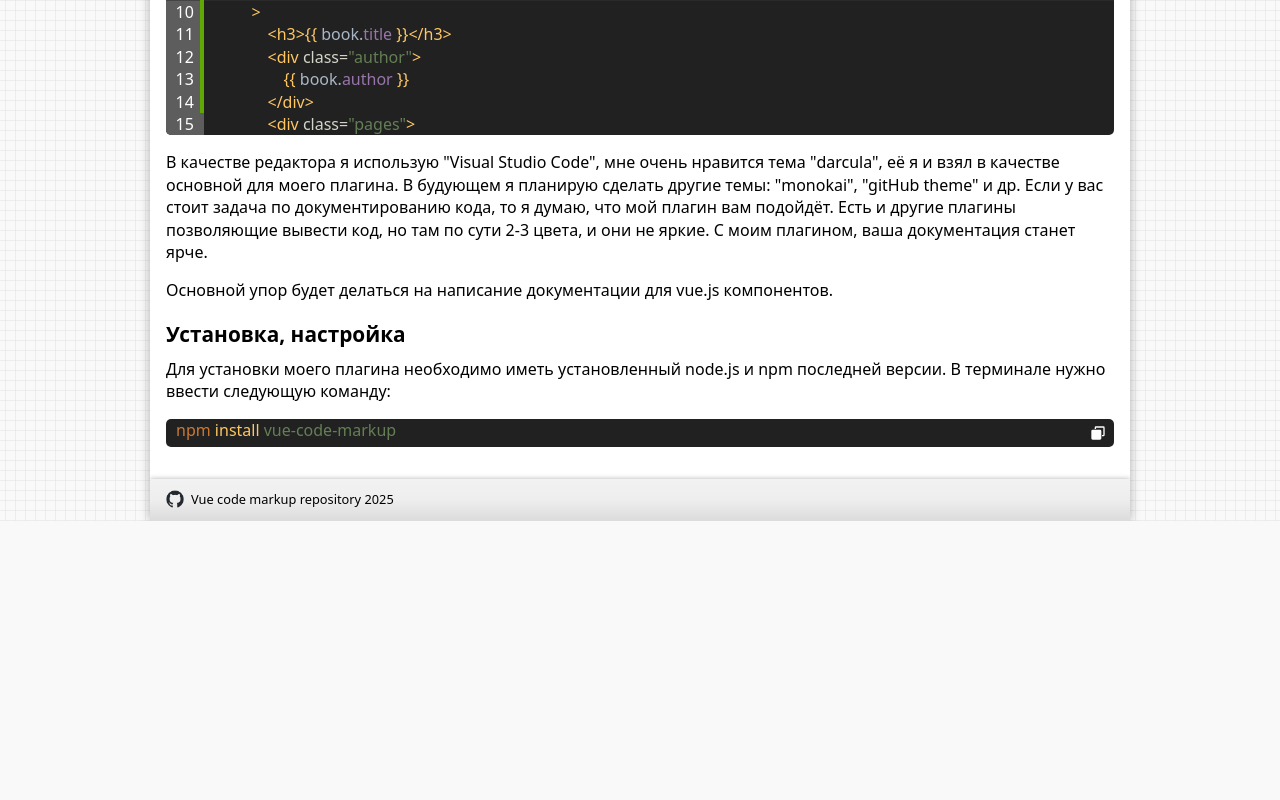
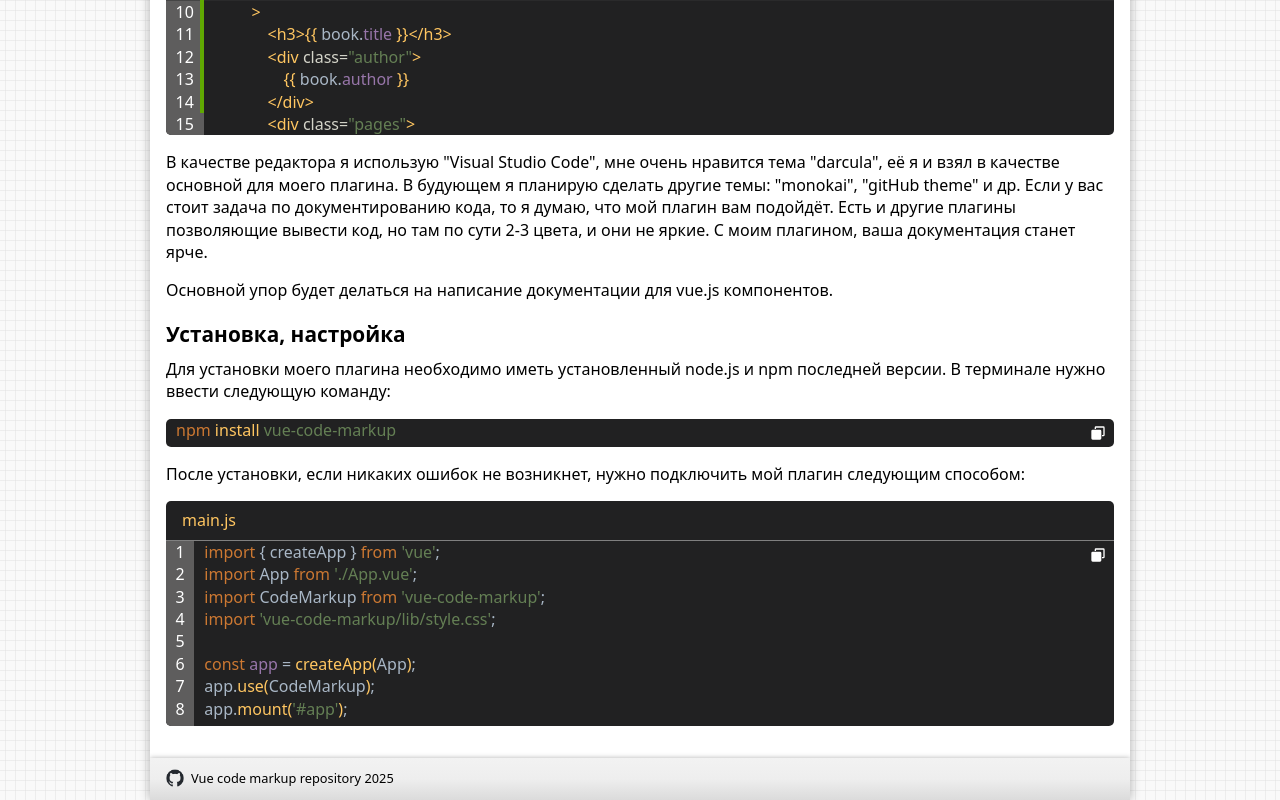
Before and after one commit to maksimkaJCHK/vue-code-markup, a Vue app: page / in a window 1280 px wide. Shown: the part 560-1360 px from the top of the page. Before the commit the page ends 1081 px from the top, so only its background shows below. Built offline with nearby package versions, Linux system fonts and the light colour scheme.

Commit message:
Подготовил пример по установкки плагина

```diff
--- a/src/code-markup/CodeMarkup.vue
+++ b/src/code-markup/CodeMarkup.vue
@@ -241,6 +241,7 @@
     --cm-style-unit-mes: #{$color-8};
     --cm-style-ampersand: #{$color-1};
     --cm-style-curly-brace: #{$color-1};
+    --cm-function-color: #{$color-1};
 
     // Цвет выделения
     --cm-selection-bg: #{$color-2};
--- a/src/code-markup/index.js
+++ b/src/code-markup/index.js
@@ -14,6 +14,7 @@ import MuType from '@/code-markup/markup/MuType.vue';
 import MuKey from '@/code-markup/markup/script/MuKey.vue';
 import MuKeyWords from '@/code-markup/markup/script/MuKeyWords.vue';
 import MuVariable from '@/code-markup/markup/script/MuVariable.vue';
+import Mufunction from '@/code-markup/markup/script/Mufunction.vue';
 // Для блока стилей
 import MuStyleClass from '@/code-markup/markup/style/MuStyleClass.vue';
 import MuStyleId from '@/code-markup/markup/style/MuStyleId.vue';
@@ -40,6 +41,7 @@ export default {
     app.component('mu-key', MuKey);
     app.component('mu-key-words', MuKeyWords);
     app.component('mu-variable', MuVariable);
+    app.component('mu-function', Mufunction);
     // Стили
     app.component('mu-style-class', MuStyleClass);
     app.component('mu-style-id', MuStyleId);
--- /dev/null
+++ b/src/code-markup/markup/script/MuFunction.vue
@@ -0,0 +1,31 @@
+<template>
+  <span
+    v-if="props.code.length > 0"
+    v-text="props.code"
+    :class="[className]"
+  ></span>
+
+  <span
+    v-else
+    :class="[className]"
+  >
+    <slot></slot>
+  </span>
+</template>
+
+<script setup>
+  const props = defineProps({
+    code: {
+      type: String,
+      default: ''
+    }
+  });
+
+  const className = 'code-markup__function';
+</script>
+
+<style lang="scss">
+  .code-markup__function {
+    color: var(--cm-function-color);
+  }
+</style>
--- a/src/components/MainContent.vue
+++ b/src/components/MainContent.vue
@@ -38,6 +38,12 @@
       </p>
 
       <instal-code lang="ru" />
+
+      <p>
+        После установки, если никаких ошибок не возникнет, нужно подключить мой плагин следующим способом:
+      </p>
+
+      <enable-plagin lang="ru" />
     </template>
 
     <template v-else>
@@ -80,6 +86,7 @@
   import TabBooksList from '@/components/code-examples/tab/TabBooksList.vue';
   // Для документации
   import InstalCode from '@/components/code-examples/doc/InstalCode.vue';
+  import EnablePlagin from '@/components/code-examples/doc/EnablePlagin.vue';
 
   const lang = ref('rus');
   const cLang = (v) => lang.value = v;
--- /dev/null
+++ b/src/components/code-examples/doc/EnablePlagin.vue
@@ -0,0 +1,95 @@
+<template>
+  <code-markup
+    header="main.js"
+    :code="code"
+    v-bind="codeParam"
+  >
+    <code-line>
+      <mu-key-words code="import" />
+      <mu-type code=" { createApp } " />
+      <mu-key-words code="from" />
+      <mu-text code=" 'vue'" />
+      <mu-type code=";" />
+    </code-line>
+
+    <code-line>
+      <mu-key-words code="import" />
+      <mu-type code=" App " />
+      <mu-key-words code="from" />
+      <mu-text code=" './App.vue'" />
+      <mu-type code=";" />
+    </code-line>
+
+    <code-line>
+      <mu-key-words code="import" />
+      <mu-type code=" CodeMarkup " />
+      <mu-key-words code="from" />
+      <mu-text code=" 'vue-code-markup'" />
+      <mu-type code=";" />
+    </code-line>
+
+    <code-line>
+      <mu-key-words code="import" />
+      <mu-text code=" 'vue-code-markup/lib/style.css'" />
+      <mu-type code=";" />
+    </code-line>
+
+    <code-line />
+
+    <code-line>
+      <mu-key-words code="const" />
+      <mu-variable code=" app" />
+      <mu-type code=" = " />
+      <mu-function code="createApp(" />
+      <mu-type code="App" />
+      <mu-function code=")" />
+      <mu-type code=";" />
+    </code-line>
+
+    <code-line>
+      <mu-type code="app." />
+      <mu-function code="use(" />
+      <mu-type code="CodeMarkup" />
+      <mu-function code=")" />
+      <mu-type code=";" />
+    </code-line>
+
+    <code-line>
+      <mu-type code="app." />
+      <mu-function code="mount(" />
+      <mu-text code="'#app'" />
+      <mu-function code=")" />
+      <mu-type code=";" />
+    </code-line>
+  </code-markup>
+</template>
+
+<script setup>
+  import useLang from '../useLang';
+
+  const props = defineProps({
+    lang: {
+      type: String,
+      default: 'en',
+      validator(value) {
+        return ['ru', 'en'].includes(value);
+      }
+    }
+  });
+
+  const { codeParam } = useLang(props);
+
+  const code = `import { createApp } from 'vue';
+import 'vue-code-markup/lib/style.scss';
+import App from './App.vue';
+import CodeMarkup from 'vue-code-markup';
+
+const app = createApp(App);
+
+app.use(CodeMarkup);
+app.mount('#app');`;
+</script>
+
+<style lang="scss" scoped>
+
+</style>
```
